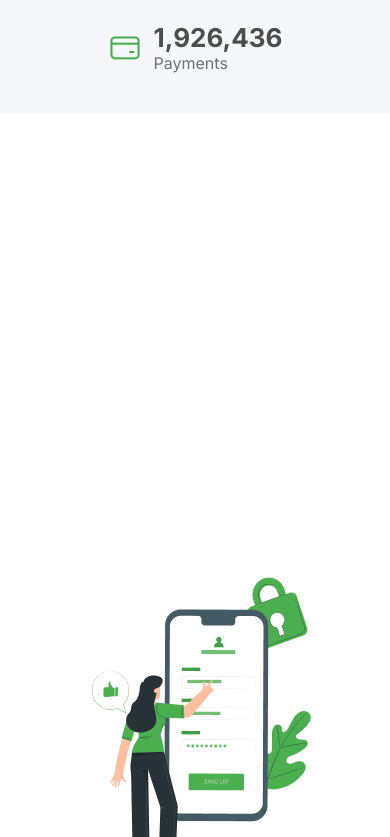
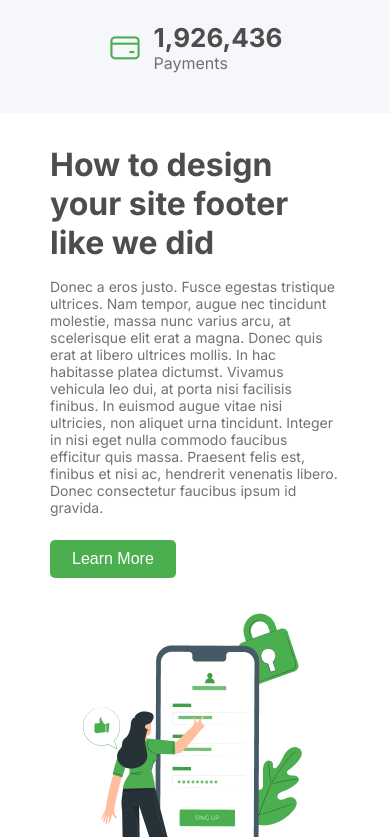
Before and after one commit to Xenko10/figma-mockup-to-react, a React (Vite) app: page / in a window 390 px wide. Shown: the part 3167-4004 px from the top of the page. Built offline with nearby package versions, Linux system fonts and the light colour scheme.

Commit message:
make design section responsive

```diff
--- a/src/components/Design/Design.module.css
+++ b/src/components/Design/Design.module.css
@@ -11,6 +11,13 @@
   justify-content: space-between;
 }
 
+@media (max-width: 750px) {
+  .design {
+    flex-direction: column-reverse;
+    gap: 2rem;
+  }
+}
+
 .design > img {
   max-width: 309px;
   max-height: 302px;
@@ -19,6 +26,7 @@
 .content > h2 {
   color: #4d4d4d;
   font-size: 2rem;
+  margin: 0 0 1rem 0;
 }
 
 .content > p {
```
